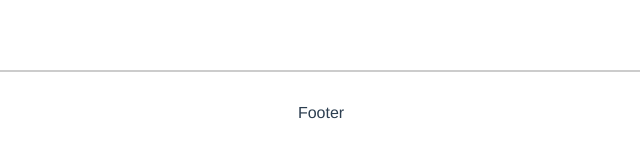
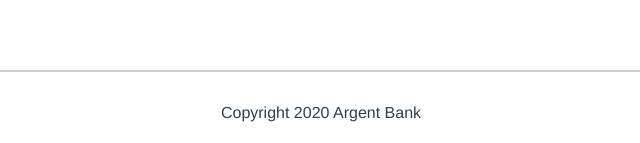
Before and after one commit to jbbrejon/openclassrooms-da-p13, a React (Vite) app: page / in a window 1280 px wide. Shown: the part 654-797 px from the top of the page, without its empty margins (319-959 px from the left). Built offline with nearby package versions, Linux system fonts and the light colour scheme; a web font is replaced by a local one.

Commit message:
:sparkles: Update Footer component

```diff
--- a/src/layouts/Footer/index.jsx
+++ b/src/layouts/Footer/index.jsx
@@ -6,7 +6,9 @@
 
     return (
         <>
-            <footer>Footer</footer>
+            <footer>
+                <p className={styles["footer-text"]}>Copyright 2020 Argent Bank</p>
+            </footer>
         </>
     )
 
```
